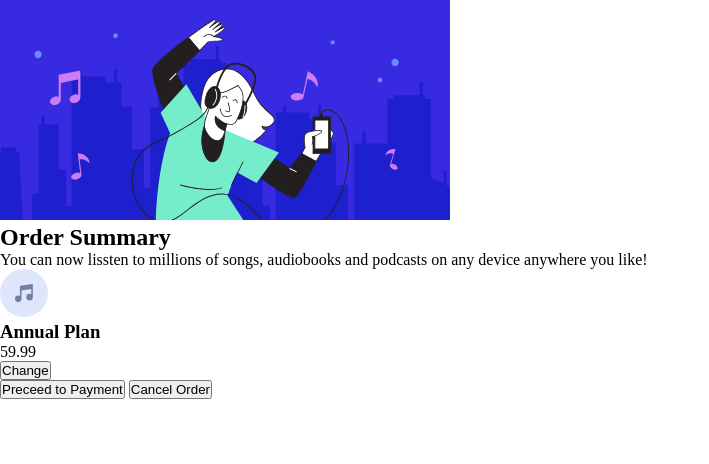
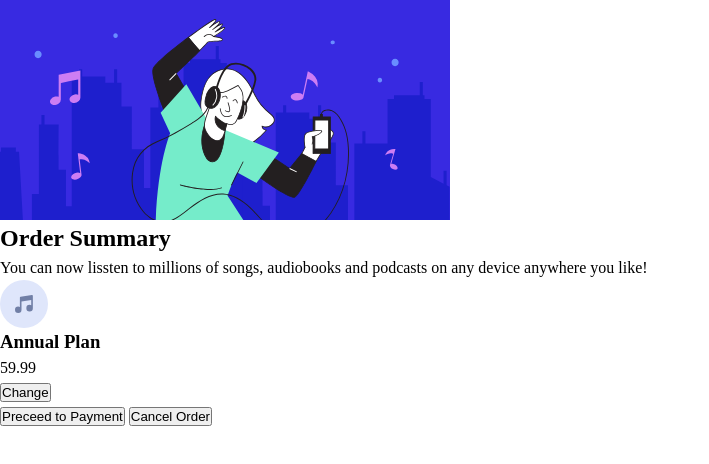
Before and after one commit to Soulbash/Order-Summary-Component, a plain HTML site: page images/index.html in a window 1280 px wide. Shown: the whole page, without its empty margins (0-709 px from the left). Drawn offline with Linux system fonts and the light colour scheme.

Commit message:
added global styles to styles css

```diff
--- a/images/index.html
+++ b/images/index.html
@@ -4,6 +4,14 @@
     <meta charset="UTF-8" />
     <meta http-equiv="X-UA-Compatible" content="IE=edge" />
     <meta name="viewport" content="width=device-width, initial-scale=1.0" />
+    <!-- Google Fonts -->
+    <link rel="preconnect" href="https://fonts.googleapis.com" />
+    <link rel="preconnect" href="https://fonts.gstatic.com" crossorigin />
+    <link
+      href="https://fonts.googleapis.com/css2?family=Red+Hat+Display:wght@500;700;900&display=swap"
+      rel="stylesheet"
+    />
+    <!-- Main Styles -->
     <link rel="stylesheet" href="styles.css" />
     <title>Order Summary Component</title>
   </head>
--- a/images/styles.css
+++ b/images/styles.css
@@ -1,7 +1,65 @@
+:root {
+  /* Colors */
+
+  /* Primary */
+  --paleblue: hsl(225, 100%, 94%);
+  --brightblue: hsl(245, 75%, 52%);
+
+  /* Neutral */
+  --verypaleblue: hsl(245, 75%, 52%);
+  --desaturatedblue: hsl(224, 23%, 55%);
+  --darkblue: hsl(223, 47%, 23%);
+
+  /* Grey */
+  --grey-50: hsl(210, 40%, 98%);
+  --grey-100: hsl(210, 40%, 96%);
+  --grey-200: hsl(214, 32%, 91%);
+  --grey-300: hsl(213, 27%, 84%);
+  --grey-400: hsl(215, 20%, 65%);
+  --grey-500: hsl(215, 16%, 47%);
+  --grey-600: hsl(215, 19%, 35%);
+  --grey-700: hsl(215, 25%, 27%);
+  --grey-800: hsl(217, 33%, 17%);
+  --grey-900: hsl(222, 47%, 11%);
+
+  /* Black / White */
+  --black: hsl(0, 0%, 13%);
+  --white: hsl(0, 0%, 100%);
+
+  /* Font Family */
+  --font: "Red Hat Display", sans-serif;
+  --fs-900: 1.75rem;
+  --fs-700: 1rem;
+  --fs-500: 0.875rem;
+
+  --fw-500: 500;
+  --fw-700: 700;
+  --fw-900: 900;
+}
+
+/* Remove Default Margin / Padding */
 * {
   margin: 0;
   padding: 0;
+}
+
+/* Box Sizing Rules */
+*,
+*::after,
+*::before {
   box-sizing: border-box;
 }
 
-@import url("https://fonts.googleapis.com/css2?family=Red+Hat+Display:wght@500;700;900&display=swap");
+/* Core Body Defaults */
+body {
+  min-height: 100vh;
+  line-height: 1.5;
+}
+
+/* Make images easier to work with */
+
+img,
+picture {
+  max-width: 100%;
+  display: block;
+}
```
